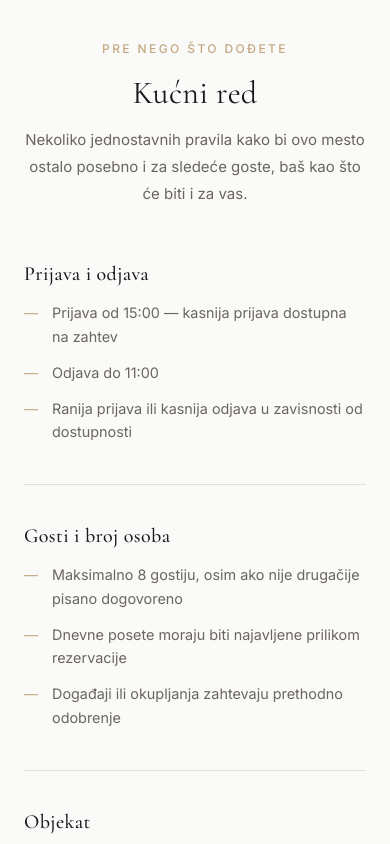
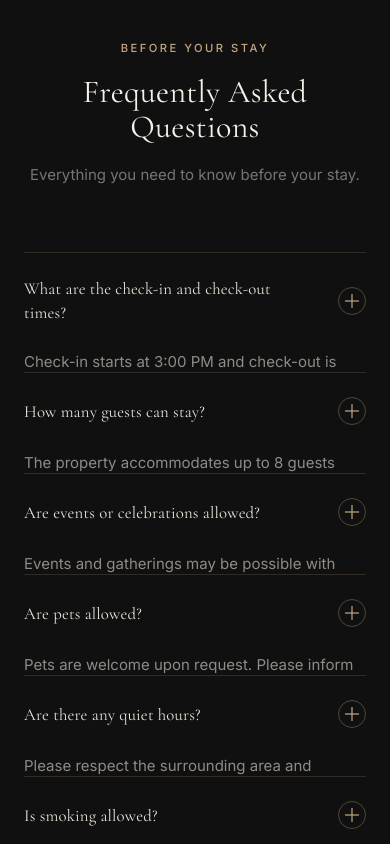
Before and after one commit to aleksandrapavicevic4/bungalov28, a Next.js app: page / in a window 390 px wide. Shown: the part 8600-9444 px from the top of the page. Built offline with nearby package versions, Linux system fonts and the light colour scheme.

Commit message:
Implement FAQ section

```diff
--- a/app/page.tsx
+++ b/app/page.tsx
@@ -4,7 +4,7 @@ import Hero from "@/components/sections/Hero/Hero";
 import About from "@/components/sections/About/About";
 import Amenities from "@/components/sections/Amenities/Amenities";
 import Gallery from "@/components/sections/Gallery/Gallery";
-import HouseRules from "@/components/sections/HouseRules/HouseRules";
+import FAQ from "@/components/sections/FAQ/FAQ";
 import ContactCTA from "@/components/sections/ContactCTA/ContactCTA";
 
 export default function HomePage() {
@@ -16,7 +16,7 @@ export default function HomePage() {
         <About />
         <Amenities />
         <Gallery />
-        <HouseRules />
+        <FAQ />
         <ContactCTA />
       </main>
       <Footer />
--- a/components/layout/Header/Header.tsx
+++ b/components/layout/Header/Header.tsx
@@ -25,7 +25,7 @@ export default function Header() {
           <Link href="#about" onClick={() => setMenuOpen(false)}>O nama</Link>
           <Link href="#amenities" onClick={() => setMenuOpen(false)}>Sadržaji</Link>
           <Link href="#gallery" onClick={() => setMenuOpen(false)}>Galerija</Link>
-          <Link href="#rules" onClick={() => setMenuOpen(false)}>Kućni red</Link>
+          <Link href="#faq" onClick={() => setMenuOpen(false)}>FAQ</Link>
           <Link href="#contact" className={styles.navCta} onClick={() => setMenuOpen(false)}>
             Rezerviši boravak
           </Link>
--- /dev/null
+++ b/components/sections/FAQ/FAQ.module.css
@@ -0,0 +1,144 @@
+/* ── Section shell ─────────────────────────────── */
+.section {
+  background-color: #111010;
+  padding: var(--section-padding-y) var(--container-padding);
+}
+
+.inner {
+  max-width: 780px;
+  margin: 0 auto;
+  display: flex;
+  flex-direction: column;
+  gap: 4rem;
+}
+
+/* ── Header ───────────────────────────────────── */
+.header {
+  display: flex;
+  flex-direction: column;
+  align-items: center;
+  gap: 1.1rem;
+  text-align: center;
+}
+
+.eyebrow {
+  font-family: var(--font-body);
+  font-size: 0.7rem;
+  letter-spacing: 0.22em;
+  text-transform: uppercase;
+  color: var(--color-gold);
+  font-weight: 500;
+}
+
+.headline {
+  font-family: var(--font-display);
+  font-size: clamp(2rem, 4vw, 3rem);
+  font-weight: 400;
+  color: #F5F0E8;
+  line-height: 1.08;
+  letter-spacing: 0.01em;
+}
+
+.subtitle {
+  font-size: 0.9375rem;
+  color: rgba(245, 240, 232, 0.45);
+  line-height: 1.75;
+  max-width: 400px;
+}
+
+/* ── Accordion ────────────────────────────────── */
+.accordion {
+  display: flex;
+  flex-direction: column;
+  border-top: 1px solid rgba(196, 168, 130, 0.18);
+}
+
+.item {
+  border-bottom: 1px solid rgba(196, 168, 130, 0.18);
+}
+
+/* ── Trigger ─────────────────────────────────── */
+.trigger {
+  width: 100%;
+  display: flex;
+  justify-content: space-between;
+  align-items: center;
+  gap: 1.5rem;
+  padding: 1.5rem 0;
+  background: none;
+  border: none;
+  cursor: pointer;
+  text-align: left;
+  transition: opacity 0.2s ease;
+}
+
+.trigger:hover {
+  opacity: 0.85;
+}
+
+.trigger:hover .question {
+  color: var(--color-gold);
+}
+
+.question {
+  font-family: var(--font-display);
+  font-size: clamp(1.05rem, 2vw, 1.2rem);
+  font-weight: 400;
+  color: #E8E2D8;
+  letter-spacing: 0.01em;
+  line-height: 1.4;
+  transition: color 0.25s ease;
+}
+
+.itemOpen .question {
+  color: var(--color-gold);
+}
+
+/* ── Plus / minus icon ───────────────────────── */
+.icon {
+  flex-shrink: 0;
+  width: 28px;
+  height: 28px;
+  display: flex;
+  align-items: center;
+  justify-content: center;
+  border: 1px solid rgba(196, 168, 130, 0.35);
+  border-radius: 50%;
+  color: var(--color-gold);
+  transition: background-color 0.25s ease, border-color 0.25s ease;
+}
+
+.itemOpen .icon {
+  background-color: rgba(196, 168, 130, 0.12);
+  border-color: rgba(196, 168, 130, 0.6);
+}
+
+.iconVertical {
+  transition: transform 0.3s ease, opacity 0.3s ease;
+  transform-origin: center;
+}
+
+.itemOpen .iconVertical {
+  transform: scaleY(0);
+  opacity: 0;
+}
+
+/* ── Body / answer ───────────────────────────── */
+.body {
+  display: grid;
+  grid-template-rows: 0fr;
+  transition: grid-template-rows 0.35s cubic-bezier(0.4, 0, 0.2, 1);
+  overflow: hidden;
+}
+
+.itemOpen .body {
+  grid-template-rows: 1fr;
+}
+
+.answer {
+  overflow: hidden;
+  font-size: 0.9375rem;
+  color: rgba(245, 240, 232, 0.55);
+  line-height: 1.8;
+  padding-bottom: 1.5rem;
+}
--- /dev/null
+++ b/components/sections/FAQ/FAQ.tsx
@@ -0,0 +1,104 @@
+"use client";
+
+import { useState } from "react";
+import styles from "./FAQ.module.css";
+
+const faqs = [
+  {
+    question: "What are the check-in and check-out times?",
+    answer:
+      "Check-in starts at 3:00 PM and check-out is until 11:00 AM. Early check-in and late check-out may be available upon request — please let us know in advance.",
+  },
+  {
+    question: "How many guests can stay?",
+    answer:
+      "The property accommodates up to 8 guests unless otherwise agreed in writing. Day visitors must be disclosed at the time of booking.",
+  },
+  {
+    question: "Are events or celebrations allowed?",
+    answer:
+      "Events and gatherings may be possible with prior approval. Please reach out before booking so we can ensure a seamless experience for everyone.",
+  },
+  {
+    question: "Are pets allowed?",
+    answer:
+      "Pets are welcome upon request. Please inform us ahead of time so we can make the necessary arrangements.",
+  },
+  {
+    question: "Are there any quiet hours?",
+    answer:
+      "Please respect the surrounding area and neighbours. Quiet hours are observed between 11:00 PM and 8:00 AM. Outdoor music should remain at a moderate level at all times.",
+  },
+  {
+    question: "Is smoking allowed?",
+    answer:
+      "Smoking is not permitted inside the property. Designated outdoor areas are available for smokers.",
+  },
+];
+
+export default function FAQ() {
+  const [openIndex, setOpenIndex] = useState<number | null>(null);
+
+  const toggle = (index: number) => {
+    setOpenIndex((prev) => (prev === index ? null : index));
+  };
+
+  return (
+    <section id="faq" className={styles.section}>
+      <div className={styles.inner}>
+        <div className={styles.header}>
+          <p className={styles.eyebrow}>Before Your Stay</p>
+          <h2 className={styles.headline}>Frequently Asked Questions</h2>
+          <p className={styles.subtitle}>Everything you need to know before your stay.</p>
+        </div>
+
+        <div className={styles.accordion}>
+          {faqs.map((faq, index) => {
+            const isOpen = openIndex === index;
+            return (
+              <div key={index} className={`${styles.item} ${isOpen ? styles.itemOpen : ""}`}>
+                <button
+                  className={styles.trigger}
+                  onClick={() => toggle(index)}
+                  aria-expanded={isOpen}
+                >
+                  <span className={styles.question}>{faq.question}</span>
+                  <span className={styles.icon} aria-hidden="true">
+                    <svg
+                      width="16"
+                      height="16"
+                      viewBox="0 0 16 16"
+                      fill="none"
+                      xmlns="http://www.w3.org/2000/svg"
+                    >
+                      <line
+                        x1="8"
+                        y1="1"
+                        x2="8"
+                        y2="15"
+                        stroke="currentColor"
+                        strokeWidth="1.2"
+                        className={styles.iconVertical}
+                      />
+                      <line
+                        x1="1"
+                        y1="8"
+                        x2="15"
+                        y2="8"
+                        stroke="currentColor"
+                        strokeWidth="1.2"
+                      />
+                    </svg>
+                  </span>
+                </button>
+                <div className={styles.body} aria-hidden={!isOpen}>
+                  <p className={styles.answer}>{faq.answer}</p>
+                </div>
+              </div>
+            );
+          })}
+        </div>
+      </div>
+    </section>
+  );
+}
```
